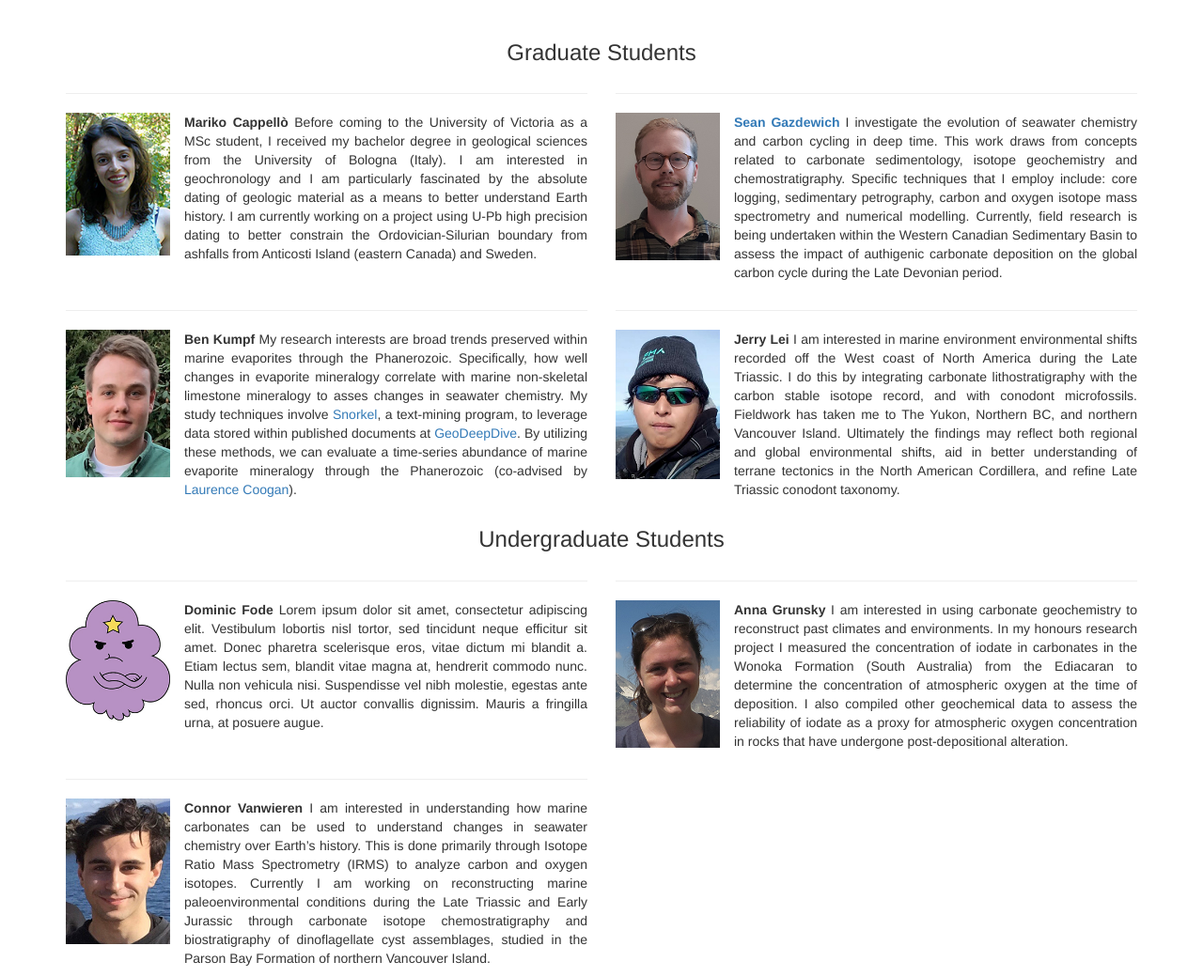
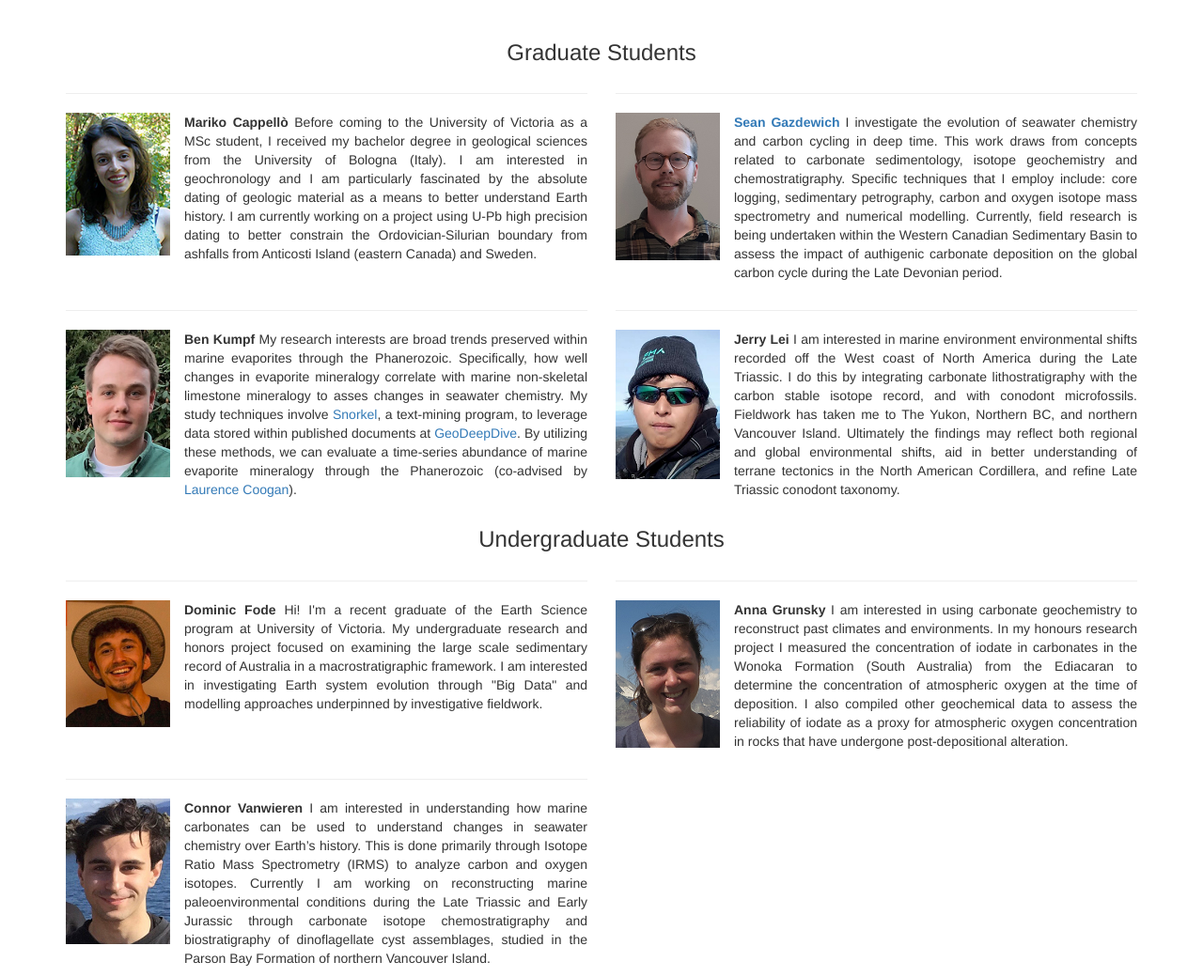
Before and after one commit to jonhusson/jonhusson.github.io, a plain HTML site: page group/index.html in a window 1280 px wide. Shown: the part 57-1097 px from the top of the page at 94% size. Drawn offline with Linux system fonts and the light colour scheme.

Commit message:
add Dom description

```diff
--- a/group/index.html
+++ b/group/index.html
@@ -204,11 +204,13 @@
           <div class="col-lg-6">
           <hr>
 
-          <img src="../img/lsp.jpg" alt="fode" style="width: 20%; float: left; margin: 0px 15px 5px 0px;">
+          <img src="../img/fode.jpg" alt="fode" style="width: 20%; float: left; margin: 0px 15px 5px 0px;">
 
           <p class="text-justify" id="target-fode">
-			<b>Dominic Fode</b> Lorem ipsum dolor sit amet, consectetur adipiscing elit. Vestibulum lobortis nisl tortor, sed tincidunt neque efficitur sit amet. Donec pharetra scelerisque eros, vitae dictum mi blandit a. Etiam lectus sem, blandit vitae magna at, hendrerit commodo nunc. Nulla non vehicula nisi. Suspendisse vel nibh molestie, egestas ante sed, rhoncus orci. Ut auctor convallis dignissim. Mauris a fringilla urna, at posuere augue.
-
+			<b>Dominic Fode</b> Hi! I'm a recent graduate of the Earth Science program at University of Victoria.
+			My undergraduate research and honors project focused on examining the large scale sedimentary record of
+			Australia in a macrostratigraphic framework. I am interested in investigating Earth system evolution through
+			"Big Data" and modelling approaches underpinned by investigative fieldwork.
           </p>
           </div>
 
```
